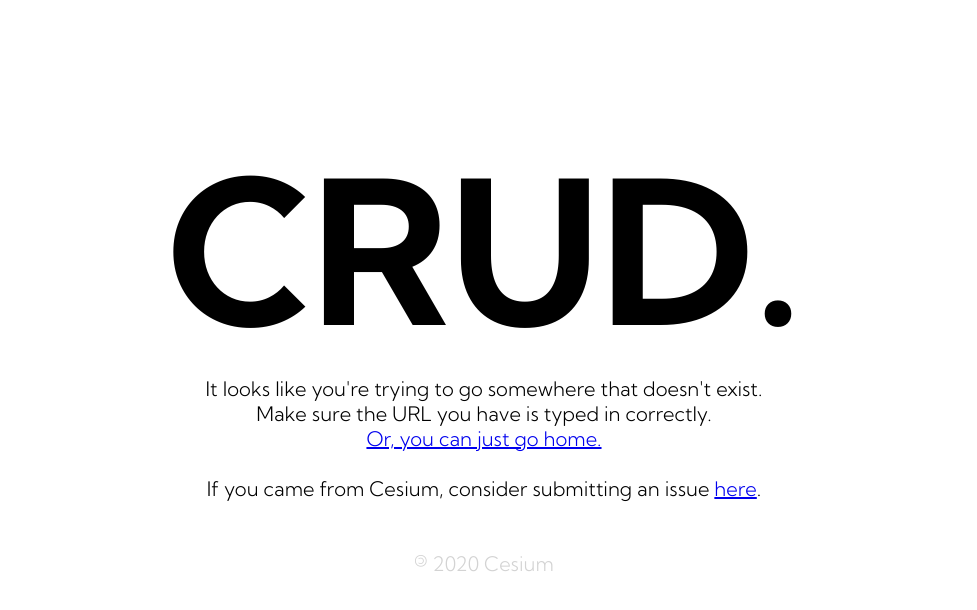
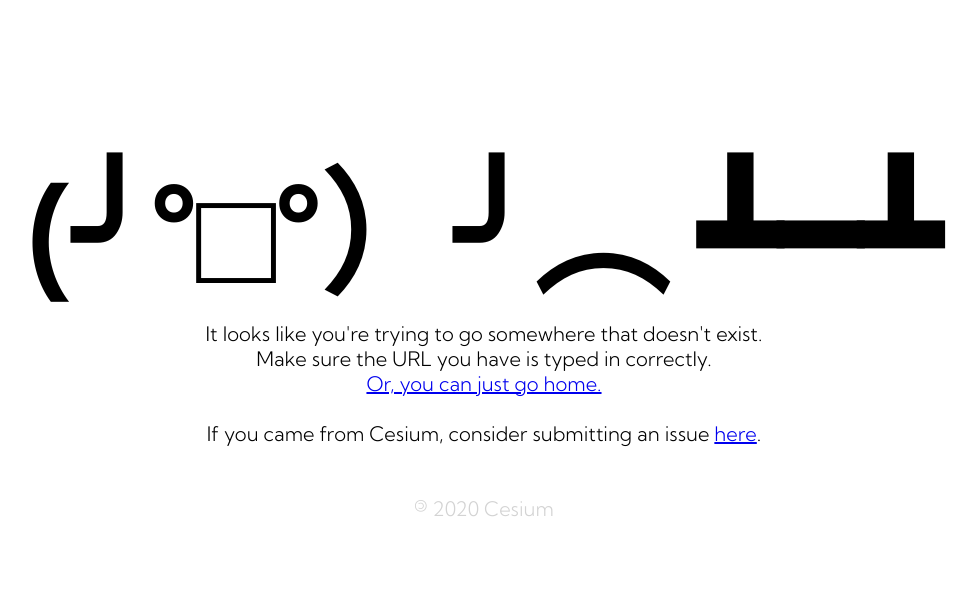
Before and after one commit to CStafford-14/mchorizons-web, a plain HTML site: page 404.html in a window 1280 px wide. Shown: the whole page, without its empty margins (156-1133 px from the left). Drawn offline with Linux system fonts and the light colour scheme.

Commit message:
Update 404.html

```diff
--- a/404.html
+++ b/404.html
@@ -5,7 +5,7 @@
   <title>404 | Minecraft Horizons</title>
   <style>
   h1 {
-  font-size: 150pt;
+  font-size: 100pt;
   font-family: 'Kumbh Sans', sans-serif;
   margin: 0px;
  }
@@ -31,7 +31,7 @@
 </head>
 <body>
 <div class="content">
-<h1 align="center">CRUD.</h1>
+<h1 align="center">(╯°□°）╯︵ ┻━┻</h1>
 <p align="center">It looks like you're trying to go somewhere that doesn't exist.<br  />Make sure the URL you have is typed in correctly.<br  />
 <a href="index.html" align="center">Or, you can just go home.</a><br/><br/>If you came from Cesium, consider submitting an issue <a href="https://github.com/CStafford-14/cesium-web/issues">here</a>.</p><p align="center" class="ces"><span class="copyleft">&copy;</span> 2020 Cesium</p></div>
 </body>
```
